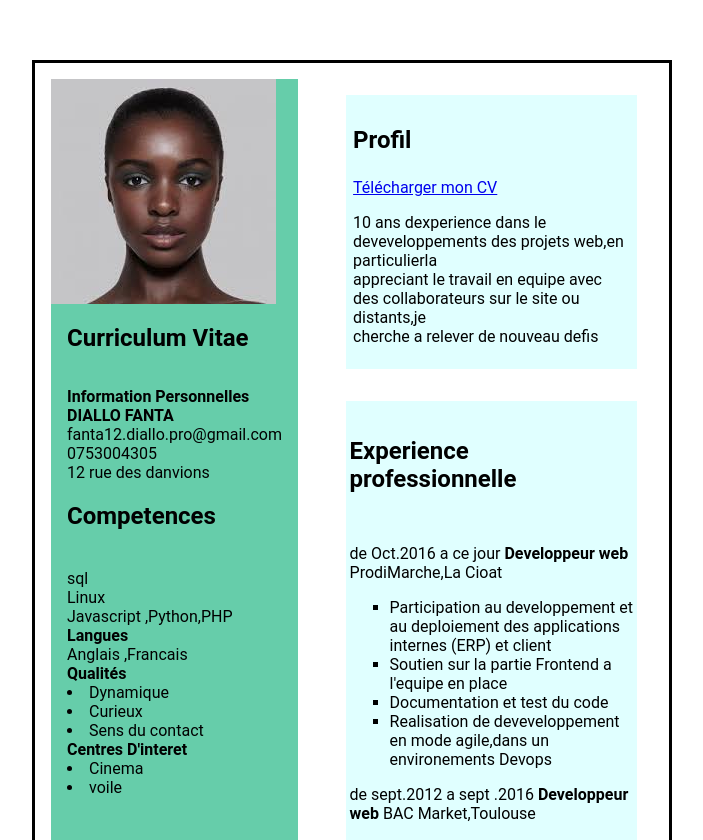
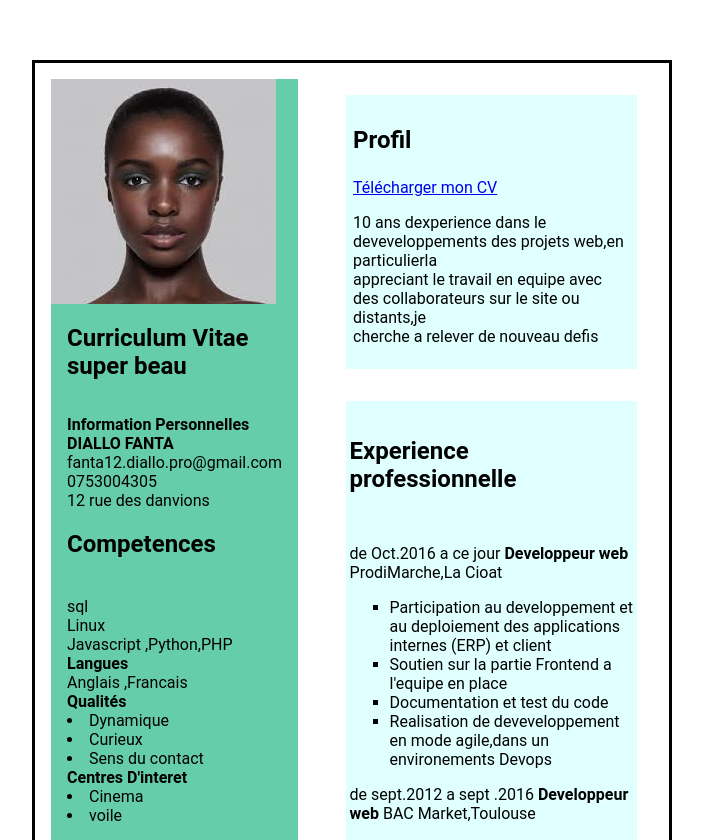
Before and after one commit to Fanta-543/cv, a plain HTML site: page index.html in a window 1280 px wide. Shown: the part 260-1100 px from the top of the page, without its empty margins (288-991 px from the left). Drawn offline with Linux system fonts and the light colour scheme.

Commit message:
j'ai rajouté super beau dans le titre

```diff
--- a/index.html
+++ b/index.html
@@ -16,7 +16,7 @@
         <img src="image.png" />
       </div>
       <div class="info">
-        <h1>Curriculum Vitae</h1></br>
+        <h1>Curriculum Vitae super beau</h1></br>
         <strong>Information Personnelles</strong></br>
         <strong>DIALLO FANTA</strong></br>
         fanta12.diallo.pro@gmail.com</br>
```
